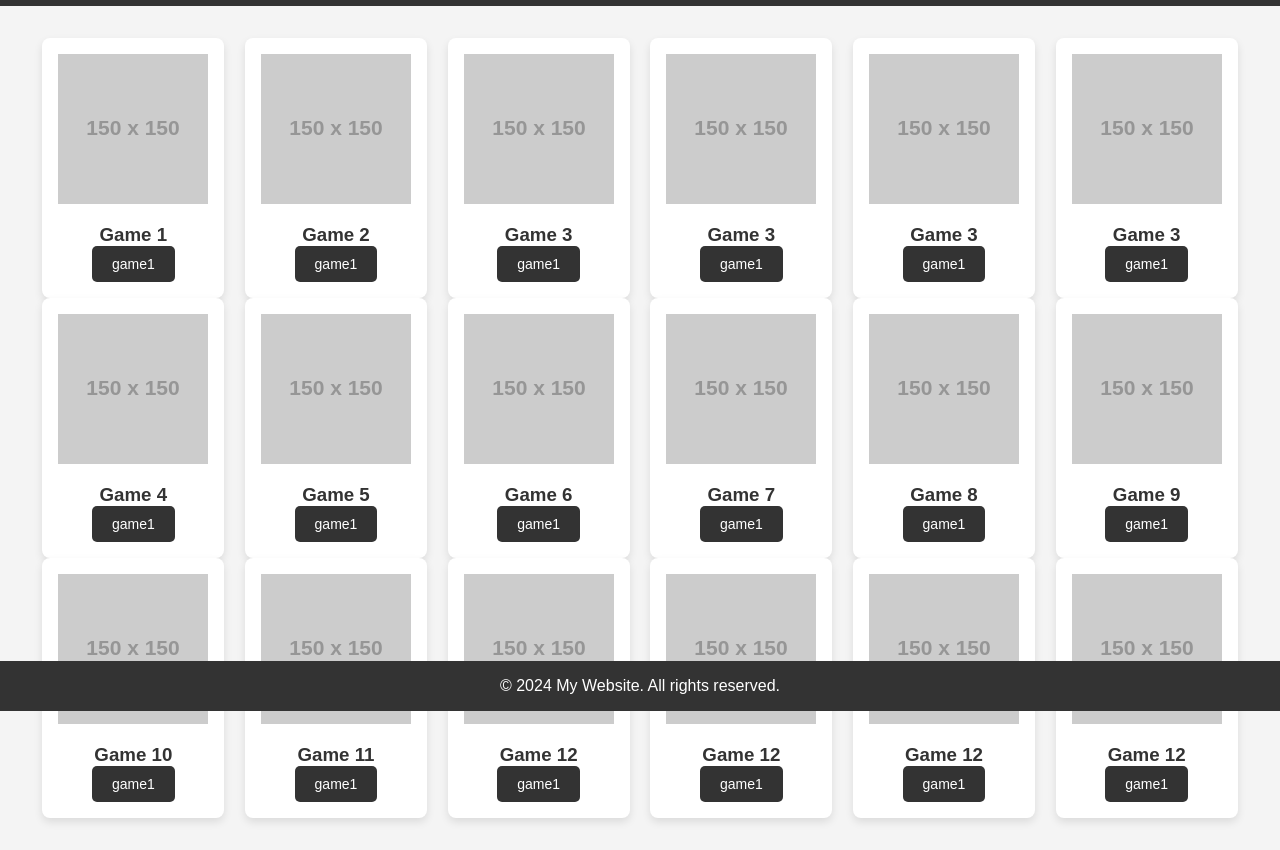
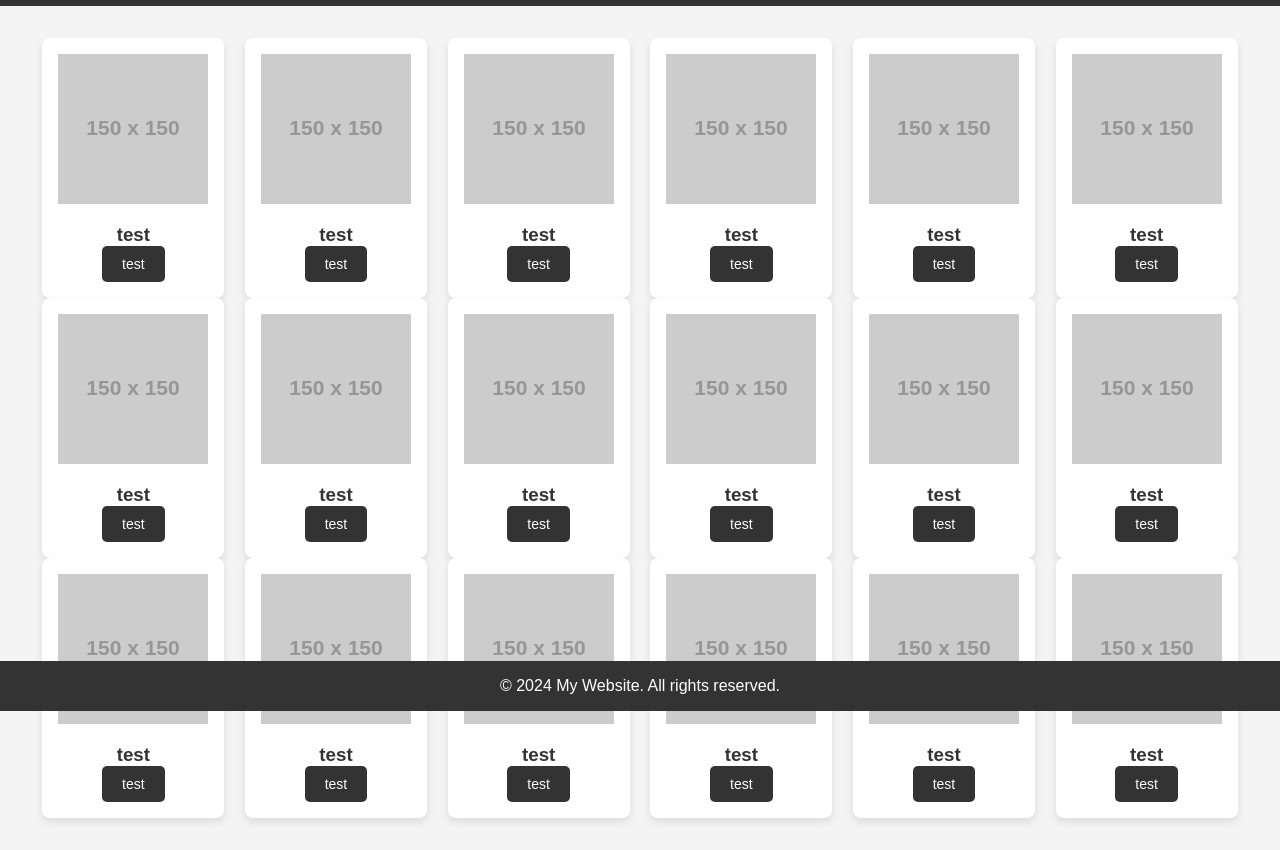
Before and after one commit to xeenoUB/XeenoUB.github.io, a website: page page/apps.html in a window 1280 px wide. Shown: the part 89-939 px from the top of the page. Drawn offline with Linux system fonts and the light colour scheme; placeholder pictures from the web are drawn by us.

Commit message:
games tab

```diff
--- a/page/apps.html
+++ b/page/apps.html
@@ -18,99 +18,99 @@
 
     <main>
         <section class="game-container">
-            <!--all container -->
+
             <div class="game-box">
                 <img src="https://placehold.co/150x150" alt="Game 1" class="game-image">
-                <h3>Game 1</h3>
-                <button class="button" onclick="window.location.href='/index.html'">game1</button>
+                <h3>test</h3>
+                <button class="button" onclick="window.location.href='/index.html'">test</button>
             </div>
             <div class="game-box">
                 <img src="https://placehold.co/150x150" alt="Game 2" class="game-image">
-                <h3>Game 2</h3>
-                <button class="button" onclick="window.location.href='/index.html'">game1</button>
+                <h3>test</h3>
+                <button class="button" onclick="window.location.href='/index.html'">test</button>
             </div>
             <div class="game-box">
                 <img src="https://placehold.co/150x150" alt="Game 3" class="game-image">
-                <h3>Game 3</h3>
-                <button class="button" onclick="window.location.href='/index.html'">game1</button>
+                <h3>test</h3>
+                <button class="button" onclick="window.location.href='/index.html'">test</button>
             </div>
             <div class="game-box">
                 <img src="https://placehold.co/150x150" alt="Game 3" class="game-image">
-                <h3>Game 3</h3>
-                <button class="button" onclick="window.location.href='/index.html'">game1</button>
+                <h3>test</h3>
+                <button class="button" onclick="window.location.href='/index.html'">test</button>
             </div>
             <div class="game-box">
                 <img src="https://placehold.co/150x150" alt="Game 3" class="game-image">
-                <h3>Game 3</h3>
-                <button class="button" onclick="window.location.href='/index.html'">game1</button>
+                <h3>test</h3>
+                <button class="button" onclick="window.location.href='/index.html'">test</button>
             </div>
             <div class="game-box">
                 <img src="https://placehold.co/150x150" alt="Game 3" class="game-image">
-                <h3>Game 3</h3>
-                <button class="button" onclick="window.location.href='/index.html'">game1</button>
+                <h3>test</h3>
+                <button class="button" onclick="window.location.href='/index.html'">test</button>
             </div>
 
             <div class="game-box">
                 <img src="https://placehold.co/150x150" alt="Game 4" class="game-image">
-                <h3>Game 4</h3>
-                <button class="button" onclick="window.location.href='/index.html'">game1</button>
+                <h3>test</h3>
+                <button class="button" onclick="window.location.href='/index.html'">test</button>
             </div>
             <div class="game-box">
                 <img src="https://placehold.co/150x150" alt="Game 5" class="game-image">
-                <h3>Game 5</h3>
-                <button class="button" onclick="window.location.href='/index.html'">game1</button>
+                <h3>test</h3>
+                <button class="button" onclick="window.location.href='/index.html'">test</button>
             </div>
             <div class="game-box">
                 <img src="https://placehold.co/150x150" alt="Game 6" class="game-image">
-                <h3>Game 6</h3>
-                <button class="button" onclick="window.location.href='/index.html'">game1</button>
+                <h3>test</h3>
+                <button class="button" onclick="window.location.href='/index.html'">test</button>
             </div>
 
             <div class="game-box">
                 <img src="https://placehold.co/150x150" alt="Game 7" class="game-image">
-                <h3>Game 7</h3>
-                <button class="button" onclick="window.location.href='/index.html'">game1</button>
+                <h3>test</h3>
+                <button class="button" onclick="window.location.href='/index.html'">test</button>
             </div>
             <div class="game-box">
                 <img src="https://placehold.co/150x150" alt="Game 8" class="game-image">
-                <h3>Game 8</h3>
-                <button class="button" onclick="window.location.href='/index.html'">game1</button>
+                <h3>test</h3>
+                <button class="button" onclick="window.location.href='/index.html'">test</button>
             </div>
             <div class="game-box">
                 <img src="https://placehold.co/150x150" alt="Game 9" class="game-image">
-                <h3>Game 9</h3>
-                <button class="button" onclick="window.location.href='/index.html'">game1</button>
+                <h3>test</h3>
+                <button class="button" onclick="window.location.href='/index.html'">test</button>
             </div>
 
             <div class="game-box">
                 <img src="https://placehold.co/150x150" alt="Game 10" class="game-image">
-                <h3>Game 10</h3>
-                <button class="button" onclick="window.location.href='/index.html'">game1</button>
+                <h3>test</h3>
+                <button class="button" onclick="window.location.href='/index.html'">test</button>
             </div>
             <div class="game-box">
                 <img src="https://placehold.co/150x150" alt="Game 11" class="game-image">
-                <h3>Game 11</h3>
-                <button class="button" onclick="window.location.href='/index.html'">game1</button>
+                <h3>test</h3>
+                <button class="button" onclick="window.location.href='/index.html'">test</button>
             </div>
             <div class="game-box">
                 <img src="https://placehold.co/150x150" alt="Game 12" class="game-image">
-                <h3>Game 12</h3>
-                <button class="button" onclick="window.location.href='/index.html'">game1</button>
+                <h3>test</h3>
+                <button class="button" onclick="window.location.href='/index.html'">test</button>
             </div>
             <div class="game-box">
                 <img src="https://placehold.co/150x150" alt="Game 12" class="game-image">
-                <h3>Game 12</h3>
-                <button class="button" onclick="window.location.href='/index.html'">game1</button>
+                <h3>test</h3>
+                <button class="button" onclick="window.location.href='/index.html'">test</button>
             </div>
             <div class="game-box">
                 <img src="https://placehold.co/150x150" alt="Game 12" class="game-image">
-                <h3>Game 12</h3>
-                <button class="button" onclick="window.location.href='/index.html'">game1</button>
+                <h3>test</h3>
+                <button class="button" onclick="window.location.href='/index.html'">test</button>
             </div>
             <div class="game-box">
                 <img src="https://placehold.co/150x150" alt="Game 12" class="game-image">
-                <h3>Game 12</h3>
-                <button class="button" onclick="window.location.href='/index.html'">game1</button>
+                <h3>test</h3>
+                <button class="button" onclick="window.location.href='/index.html'">test</button>
             </div>
         </section>
     </main>
```
Also changed, not shown: page/games.html (+22 -22 lines), page/unblockers.html (+37 -37 lines).
